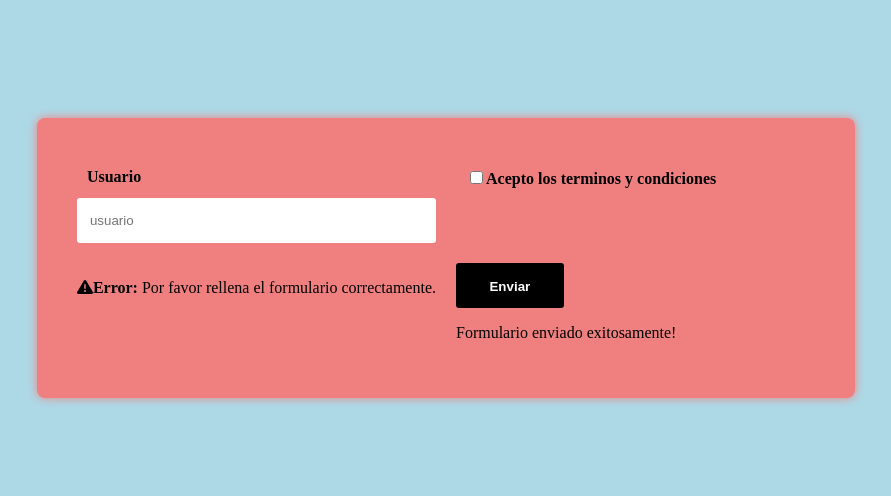
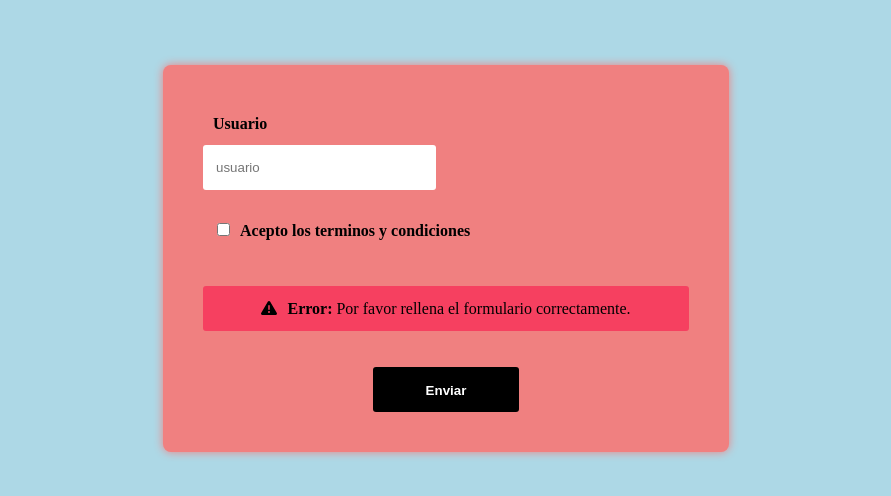
Before and after one commit to ElideZavala/formulario-react, a React (Create React App) app: page / in a window 1280 px wide. Shown: the part 150-646 px from the top of the page, without its empty margins (194-1085 px from the left). Built offline with nearby package versions, Linux system fonts and the light colour scheme; a web font is replaced by a local one.

Commit message:
colocacion de los elementos con estilos en el componente

```diff
--- a/src/App.js
+++ b/src/App.js
@@ -6,6 +6,10 @@ import {
   IconoValidacion,
   LeyendaError,
   Boton,
+  ContenerBotonCentradao,
+  ContenedorTerminos,
+  MensajeExito,
+  MensajeError,
 } from "./elementos/Formularios";
 import { FontAwesomeIcon } from "@fortawesome/react-fontawesome";
 
@@ -29,22 +33,22 @@ function App() {
             Hoy es un excelente dia para dar gracias..
           </LeyendaError>
         </div>
-        <div>
+        <ContenedorTerminos>
           <Label>
             <input type="checkbox" name="terminos" id="terminos" />
             Acepto los terminos y condiciones
           </Label>
-        </div>
-        <div>
+        </ContenedorTerminos>
+        <MensajeError>
           <p>
             <FontAwesomeIcon icon={faExclamationTriangle} />
             <b>Error:</b> Por favor rellena el formulario correctamente.
           </p>
-        </div>
-        <div>
+        </MensajeError>
+        <ContenerBotonCentradao>
           <Boton type="submit">Enviar</Boton>
-          <p>Formulario enviado exitosamente!</p>
-        </div>
+          <MensajeExito>Formulario enviado exitosamente!</MensajeExito>
+        </ContenerBotonCentradao>
       </Formulario>
     </main>
   );
```
